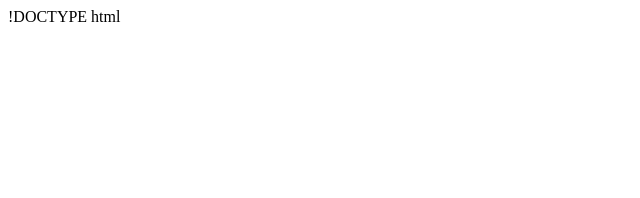
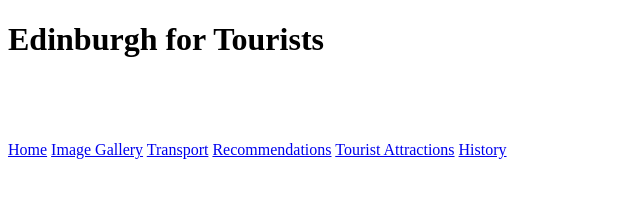
Before and after one commit to jakubk1308/SET08101-Group38, a plain HTML site: page docs/index.html in a window 1280 px wide. Shown: the whole page, without its empty margins (0-640 px from the left). Drawn offline with Linux system fonts and the light colour scheme.

Commit message:
Update index.html

```diff
--- a/docs/index.html
+++ b/docs/index.html
@@ -1 +1,34 @@
-!DOCTYPE html
+<!DOCTYPE html>
+<html>
+	<head>
+		<meta charset="UTF-8">
+		<meta name="viewport" content="width=device-width, initial-scale=1.0">
+		<title>Edinburgh For Tourists</title>
+		<link href = "style.css" rel = "stylesheet">
+	</head>
+
+	<body>
+
+				<div class="header"
+
+					<img style="height: 120px;"src="img/headerpic.jpg" >
+
+					<h1> Edinburgh for Tourists </h1>
+
+				</div>
+
+			<div class="topnav">
+
+					<a href="index.html">Home</a>
+					<a href="gallery.html">Image Gallery</a>
+					<a href="transport.html">Transport</a>
+					<a href="recommendations.html">Recommendations</a>
+					<a href="attractions.html">Tourist Attractions</a>
+					<a href="history.html">History</a>
+
+			</div>
+
+
+
+	</body>
+</html>
```
